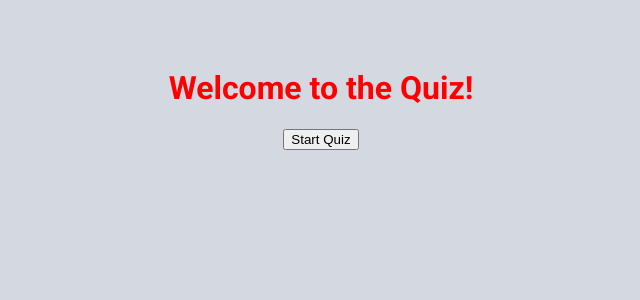
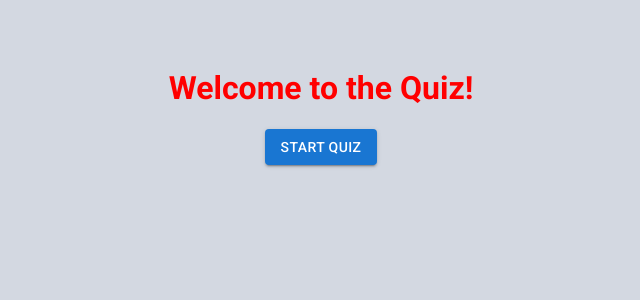
Before and after one commit to SO-1993/new-years-quiz-react, a React (Vite) app in the folder new-years-quiz-react/: page / in a window 1280 px wide. Shown: the top 300 px of the page, without its empty margins (319-959 px from the left). Built offline with nearby package versions, Linux system fonts and the light colour scheme.

Commit message:
button amended for Material UI button

```diff
--- a/new-years-quiz-react/src/Components/App.jsx
+++ b/new-years-quiz-react/src/Components/App.jsx
@@ -4,6 +4,7 @@
 import Score from "../Components/Score";
 import Timer from "../Components/Timer";
 import "../../src/App.css";
+import Button from "@mui/material/Button";
 
 const App = () => {
   const [quizState, setQuizState] = useState("notStarted");
@@ -30,7 +31,10 @@
     return (
       <div>
         <h1>Welcome to the Quiz!</h1>
-        <button onClick={() => setQuizState("inProgress")}>Start Quiz</button>
+        {/* <button onClick={() => setQuizState("inProgress")}>Start Quiz</button> */}
+        <Button variant="contained" onClick={() => setQuizState("inProgress")}>
+          Start Quiz
+        </Button>
       </div>
     );
   }
```
